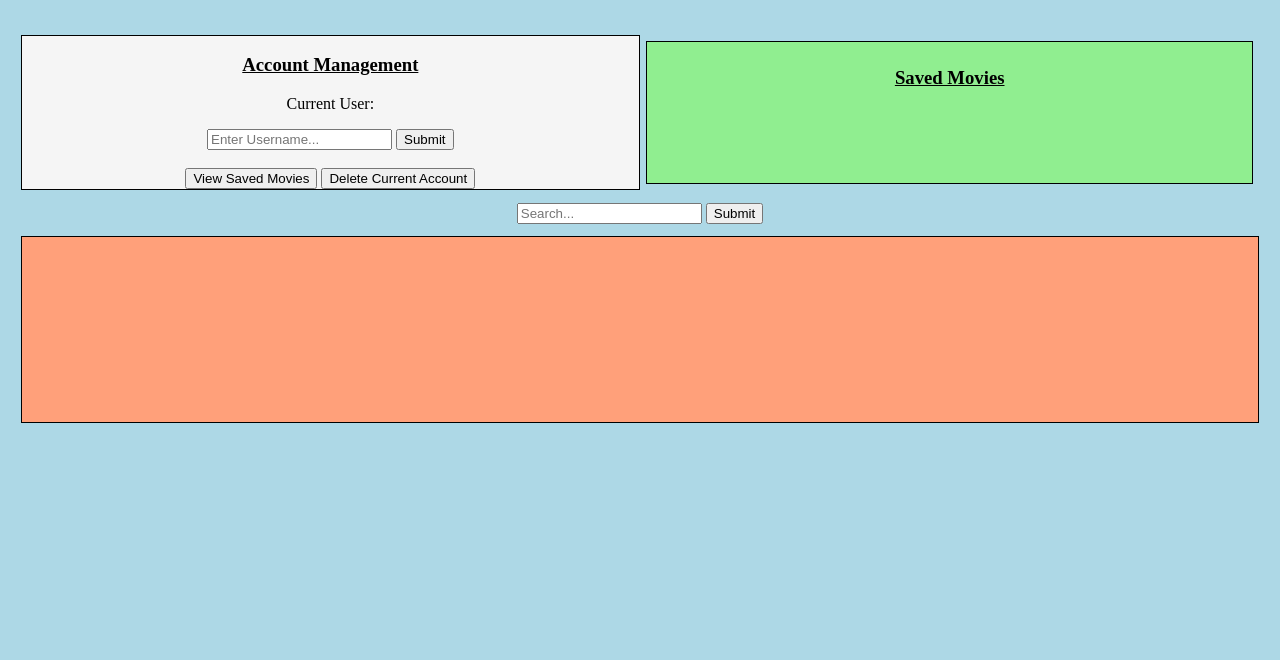
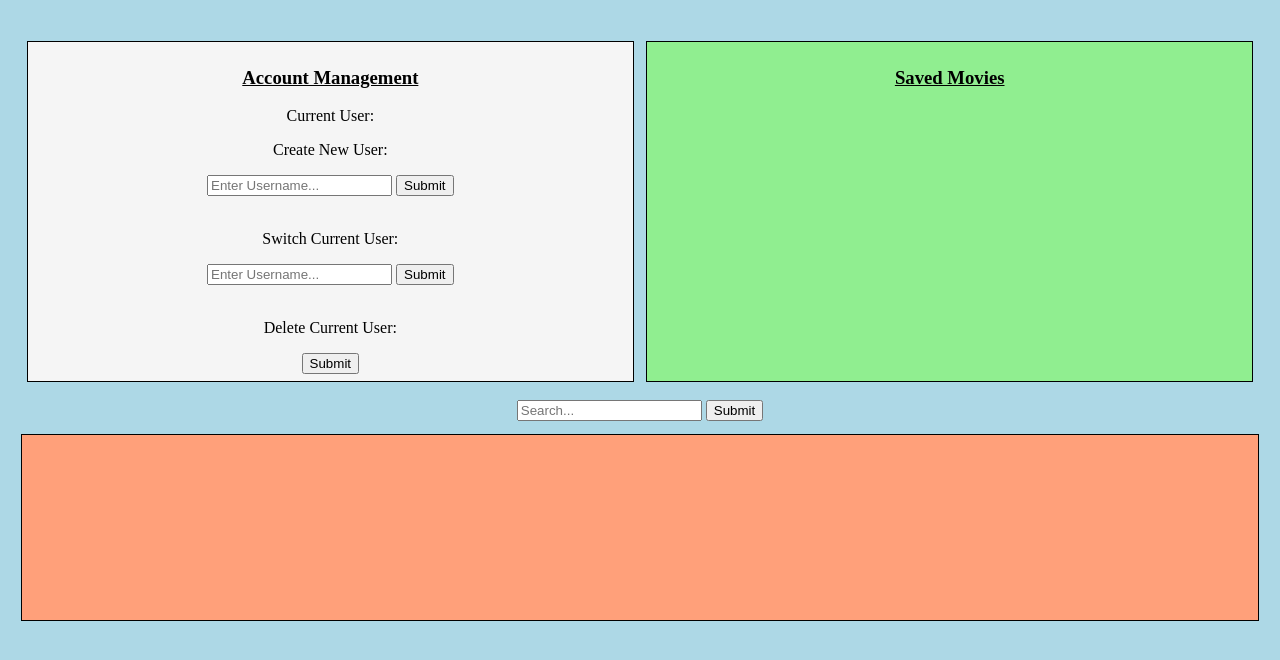
Before and after one commit to iamsihun/MovieRec, a Flask app: page / in a window 1280 px wide. Shown: the part 58-718 px from the top of the page. Run offline with Flask 2, Linux system fonts and the light colour scheme.

Commit message:
implemeneted basic user functions on front end and backend

```diff
--- a/app.py
+++ b/app.py
@@ -1,51 +1,92 @@
 from flask import Flask, render_template, jsonify
+from mysql.connector.utils import print_buffer
 import database
 
 app = Flask(__name__)
 
+# Loads Up Home Page:
 @app.route('/')
 def index():
   return render_template('index.html'), 200
 
-@app.route('/login/username')
-def login(username):
-  ...
+# Creates a new user with the given username if the user doesn't already exists:
+@app.route('/createUser/<username>', methods=['POST'])
+def createUser(username):
+  try:
+    if database.createUser(username) is True:
+      return "User successfully created!", 200
+    else:
+      return "User already exists.", 400
+  except:
+    return "Could not create user.", 404
 
-@app.route('/signup/username', methods=['POST'])
-def signup(username):
-  ...
+# Deletes the given user if the user exists:
+@app.route('/deleteUser/<username>', methods=['DELETE'])
+def deleteUser(username):
+  try:
+    if database.deleteUser(username):
+      return "User successfully deleted!", 200
+    else:
+      return "User doesn't exist", 400
+  except:
+    return "Could not delete user.", 404
 
+# Returns the movie list of the given user. Returns None if the user doesn't exist.
+@app.route('/getMovieList/<username>')
+def getMovieList(username):
+  try:
+    movieList = database.getMovieList(username)
+    if movieList is None:
+      return jsonify({}), 400
+    else:
+      return jsonify(movieList), 200
+  except:
+    return jsonify({}), 404
+
+# Adds movie to given user's movie list if the user exists:
+@app.route('/addMovie/<username>/<movieID>', methods=['PUT'])
+def addMovie(username, movieID):
+  try:
+    database.addMovie(username, movieID)
+    return "Movie successfully added!", 200
+  except:
+    return "Could not add movie.", 404
+
+# Deletes the given movie from the given user's movie list if the user exists:
+@app.route('/deleteMovie/<username>/<movieID>', methods=['DELETE'])
+def deleteMovie(username, movieID):
+  try:
+    database.deleteMovie(username, movieID)
+    return "Movie successfully deleted!", 200
+  except:
+    return "Could not delete movie.", 404
+
+# Searches for all movies whose title has the given query as a substring:
 @app.route('/search/<text>')
 def search(text):
   try:
     results = database.search_title(text)
     return jsonify(results), 200
   except:
-    return "", 404
+    return jsonify({}), 404
 
-@app.route('/addMovie/<movieID>', methods=['PUT'])
-def addMovie(movieID):
-  ...
-
-@app.route('/deleteMovie<movieID>', methods=['DELETE'])
-def deleteMovie(movieID):
-  ...
-
+# Performs Advanced Query #1:
 @app.route('/aq1')
 def aq1():
   try:
     results = database.advanced_query_1()
     return jsonify(results), 200
   except:
-    return '', 404
+    return jsonify({}), 404
 
+# Performs Advanced Query #2:
 @app.route('/aq2')
 def aq2():
   try:
     results = database.advanced_query_2()
     return jsonify(results), 200
   except:
-    return '', 404
+    return jsonify({}), 404
 
 if __name__ == '__main__':
   app.run(debug=True)
--- a/static/css/index.css
+++ b/static/css/index.css
@@ -16,16 +16,18 @@ h1, h3, h5 {
 #account-manager {
     background-color: whitesmoke;
     border: 1px solid black;
+    margin: 1%;
+    padding: 1%;
 }
 
-#saved-movies-box {
+#saved-movies-container {
     background-color: lightgreen;
     border: 1px solid black;
     margin: 1%;
     padding: 1%;
 }
 
-#saved-movies {
+#saved-movies-list {
     list-style: none;
     text-align: left;
     padding: 1%;
@@ -43,6 +45,8 @@ h1, h3, h5 {
     margin: 1%;
     padding: 1%;
     min-height: 10rem;
+    max-height: 10rem;
+    overflow: auto;
 }
 
 .search-result {
--- a/static/js/index.js
+++ b/static/js/index.js
@@ -1,20 +1,81 @@
 const request = new XMLHttpRequest();
+let currentUser = "";
+let savedMovies = document.getElementById("saved-movies-list");
 
-function login() {
-    let usernameBox = document.getElementById("usernameBox");
+function createUser() {
+    let usernameBox = document.getElementById("userToCreate");
     let username = usernameBox.value;
-    /*
-    let url = "http://127.0.0.1:5000/login/" + username;
-    request.open("GET", url);
+    let url = "http://127.0.0.1:5000/createUser/" + username;
+    request.open("POST", url);
+
+    request.onload = function() {
+        if (request.status >= 400) return;
+        currentUser = username;
+        document.getElementById("current-user").innerHTML = "Current User: <strong>" + currentUser + "</strong>";
+        savedMovies.innerHTML = "";
+    };
+
+    request.send();
+}
+
+function deleteUser() {
+    let username = currentUser;
+    let url = "http://127.0.0.1:5000/deleteUser/" + username;
+    request.open("DELETE", url);
+
+    request.onload = function() {
+        if (request.status >= 400) return;
+        currentUser = "";
+        document.getElementById("current-user").innerHTML = "Current User: <strong>" + currentUser + "</strong>";
+        savedMovies.innerHTML = "";
+    };
+
+    request.send();
+}
+
+function getMovieList() {
+    let usernameBox = document.getElementById("userToSwitchTo");
+    let username = usernameBox.value;
+    let url = "http://127.0.0.1:5000/getMovieList/" + username;
+    request.open("GET", url)
     request.responseType = 'json';
 
     request.onload = function() {
         if (request.status >= 400) return;
-        results = request.response;
+        currentUser = username;
+        document.getElementById("current-user").innerHTML = "Current User: <strong>" + currentUser + "</strong>";
+        movieList = request.response;
+        numMovies = 0;
+
+        for (var key in movieList) {
+            if (!results.hasOwnProperty(key)) {
+                break;
+            }
+
+            let li = document.createElement("li");
+            li.id = "movie" + numMovies.toString();
+            li.className = "movie";
+
+            let title = document.createElement("p");
+            title.innerHTML = results[key];
+            li.appendChild(title);
+
+            let deleteButton = document.createElement("button");
+            addButton.innerHTML = "Delete Movie";
+            addButton.addEventListener("click", function() {deleteMovie(title.innerHTML)});
+            li.appendChild(deleteButton);
+
+            savedMovies.appendChild(li);
+            numMovies++;
+        }
     };
 
-    request.send();*/
+    request.send()
 }
+
+function addMovie(title) {}
+
+function deleteMovie(title) {}
 
 function search() {
     let searchBox = document.getElementById("search-box")
@@ -31,7 +92,6 @@ function search() {
     request.onload = function() {
         if (request.status >= 400) return;
         results = request.response;
-        // console.log(results);
 
         for (var key in results) {
             if (!results.hasOwnProperty(key)) {
@@ -39,7 +99,7 @@ function search() {
             }
 
             let li = document.createElement("li");
-            li.id = "result" + numResults,toString();
+            li.id = "result" + numResults.toString();
             li.className = "search-result";
 
             let title = document.createElement("p");
@@ -59,12 +119,6 @@ function search() {
     request.send();
 }
 
-function addMovie(movieName) {
-    let savedMovies = document.getElementById("saved-movies");
-    let movie = document.createElement("li");
-    movie.className = "movie";
-    movie.innerHTML = movieName;
-    savedMovies.appendChild(movie);
-}
+function aq1() {}
 
-function loadMovies(username) {}
+function aq2() {}
--- a/templates/index.html
+++ b/templates/index.html
@@ -17,21 +17,29 @@
             <div id="account-manager">
                 <h3>Account Management</h3>
 
-                <p>Current User: <p id="current-user"></p></p>
+                <p id="current-user">Current User: </p>
 
-                <form>
-                    <input type="text" id="usernameBox" placeholder="Enter Username...">
-                    <button id="login-button" onclick="login()">Submit</button>
+                <form onsubmit="return false">
+                    <p>Create New User:</p>
+                    <input type="text" id="userToCreate" placeholder="Enter Username...">
+                    <button id="createUser-button" onclick="createUser()">Submit</button>
                 </form>
-
                 <br>
-                <button onclick="loadMovies()">View Saved Movies</button>
-                <button id="delete-button" onclick="deleteUser()">Delete Current Account</button>
+                <form onsubmit="return false">
+                    <p>Switch Current User:</p>
+                    <input type="text" id="userToSwitchTo" placeholder="Enter Username...">
+                    <button id="switchUser-button" onclick="getMovieList()">Submit</button>
+                </form>
+                <br>
+                <form onsubmit="return false">
+                    <p>Delete Current User:</p>
+                    <button id="deleteUser-button" onclick="deleteUser()">Submit</button>
+                </form>
             </div>
 
-            <div id="saved-movies-box">
+            <div id="saved-movies-container">
                 <h3>Saved Movies</h3>
-                <ol id="saved-movies"></ol>
+                <ol id="saved-movies-list"></ol>
             </div>
         </div>
 
```
Also changed, not shown: database.py (+70 -38 lines).
